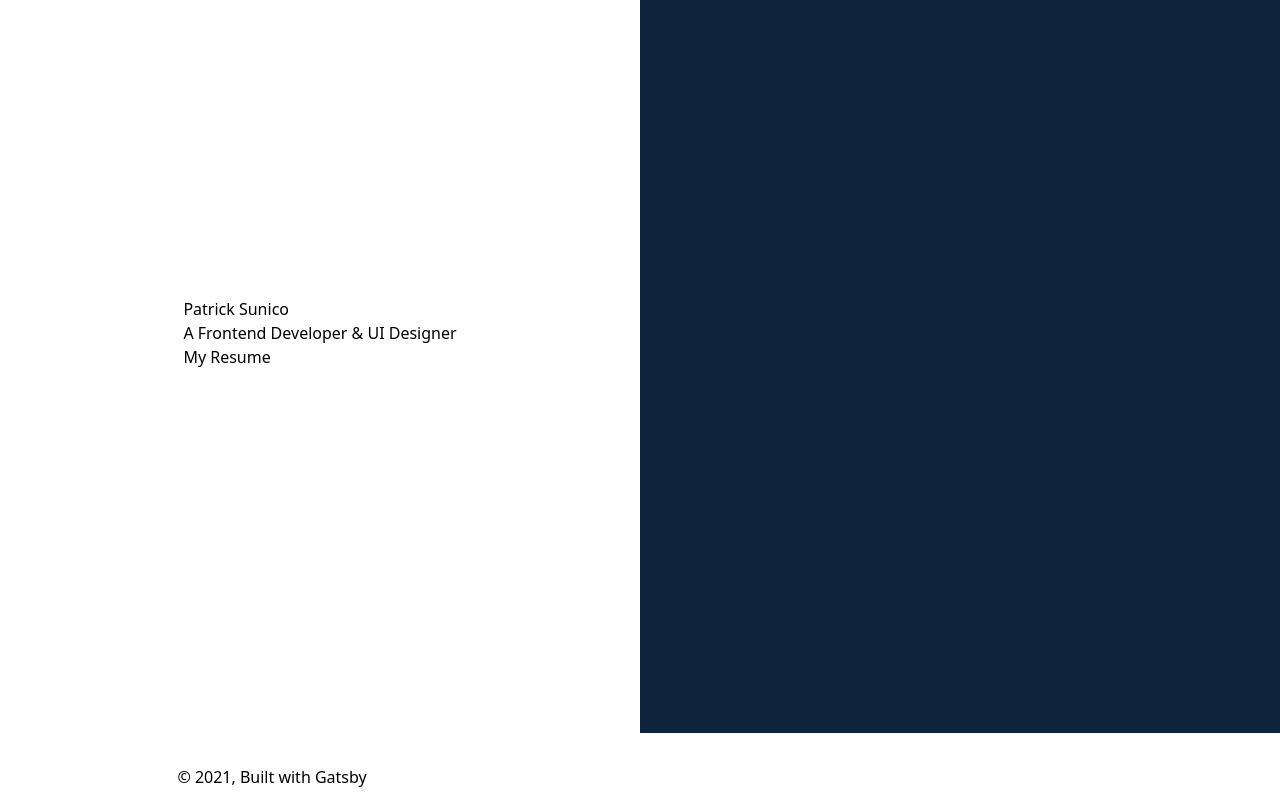
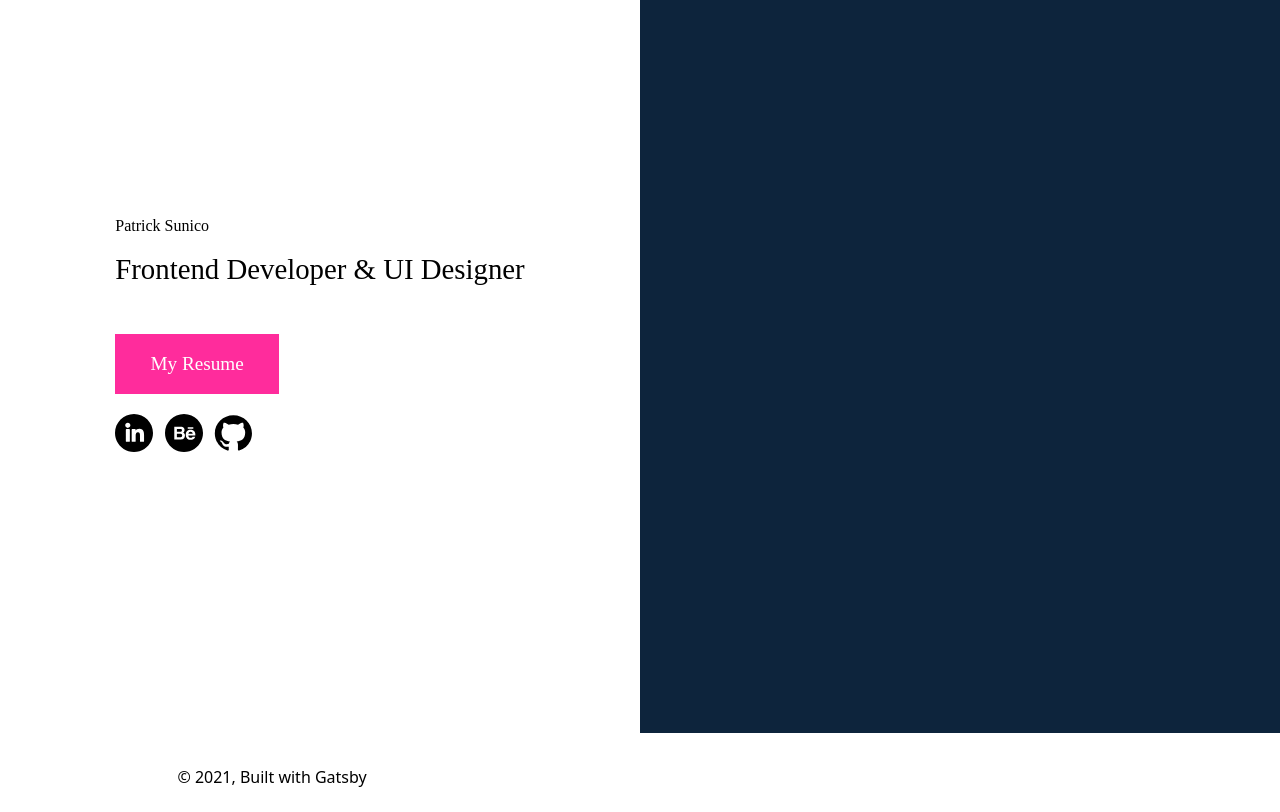
Before and after one commit to PatrickSunico/gatsby-portfolio, a Gatsby site: page / in a window 1280 px wide. Shown: the part 67-879 px from the top of the page. Built offline with nearby package versions, Linux system fonts and the light colour scheme; Gatsby itself is replaced by a stand-in of ours; a web font is replaced by a local one.

Commit message:
update hero layout

```diff
--- a/gatsby-config.js
+++ b/gatsby-config.js
@@ -31,6 +31,14 @@ module.exports = {
       },
     },
     {
+      resolve: "gatsby-plugin-react-svg",
+      options: {
+        rule: {
+          include: /assets/,
+        },
+      },
+    },
+    {
       resolve: "gatsby-plugin-web-font-loader",
       // options: {
       //   custom: {
--- a/package.json
+++ b/package.json
@@ -11,6 +11,7 @@
     "gatsby-plugin-manifest": "^3.0.0",
     "gatsby-plugin-offline": "^4.0.0",
     "gatsby-plugin-react-helmet": "^4.0.0",
+    "gatsby-plugin-react-svg": "^3.0.0",
     "gatsby-plugin-sass": "^4.0.2",
     "gatsby-plugin-sharp": "^3.0.0",
     "gatsby-plugin-web-font-loader": "^1.0.4",
--- a/src/components/Hero/Hero.js
+++ b/src/components/Hero/Hero.js
@@ -3,22 +3,51 @@ import { Link } from "gatsby"
 
 import "./HeroStyle.scss"
 
+// Icons
+
+import LinkedIn from "../assets/icons/LinkedIn.svg"
+import Behance from "../assets/icons/Behance.svg"
+import Github from "../assets/icons/Github.svg"
+
 const Hero = () => {
   return (
     <>
-      <div className="bg-hero flex flex-wrap items-stretch h-screen max-w-screen=lg x:max-w-screen-xl overflow-hidden">
-        <div className="w-full flex-1 h-70 bg-hero__left flex justify-center items-center">
-          <div className="bg-hero__title-container flex justify-start flex-col">
-            <h1 className="bg-hero__title">Patrick Sunico</h1>
-            <h2 className="bg-hero__caption">
-              A Frontend Developer & UI Designer
-            </h2>
-            <Link to="/"> My Resume </Link>
+      <div className="bg-hero">
+        <div className="flex-1 bg-hero__left">
+          <div className="custom-container">
+            <div className="bg-hero__title-container bg-hero__vertical-center">
+              <h3 className="bg-hero__title space-bottom">Patrick Sunico</h3>
+              <p className="bg-hero__caption space-bottom">
+                Frontend Developer & UI Designer
+              </p>
 
-            <div className="bg-hero__social"></div>
+              <div className="bg-hero__cta-container">
+                <Link
+                  to="/"
+                  className="bg-hero__resume-btn w-full md:w-1/3 xl:w-2/5 px-6 py-4"
+                >
+                  My Resume
+                </Link>
+
+                <div className="bg-hero__social-container md:w-1/3 xl:w-1/3">
+                  <LinkedIn className="bg-hero__social-icon" />
+                  <Behance className="bg-hero__social-icon" />
+                  <Github className="bg-hero__social-icon" />
+                </div>
+              </div>
+            </div>
+
+            {/* <div className="">
+              <div className="bg-hero__social"></div>
+
+              <Link className="bg-hero__resume-btn" to="/">
+                My Resume
+              </Link>
+            </div> */}
           </div>
         </div>
-        <div className="w-full h-70 flex-1 bg-hero__right"></div>
+
+        <div className="flex-1 bg-hero__right"></div>
       </div>
     </>
   )
--- a/src/components/Hero/HeroStyle.scss
+++ b/src/components/Hero/HeroStyle.scss
@@ -1,21 +1,85 @@
 @use "../../styles/variables" as var;
 
-.bg-hero__left {
+// .vertical-center {
+//   margin: 0;
+//   position: absolute;
+//   top: 50%;
+//   -ms-transform: translateY(-50%);
+//   transform: translateY(-50%);
+// }
+.bg-hero {
+  height: 100%;
+  display: flex;
+  position: relative;
+  &__left {
+    display: flex;
     background-color: var.$hero-color-right;
+    height: 100vh;
   }
 
-.bg-hero__right {
+  &__right {
+    display: flex;
     background-color: var.$hero-color-left;
+    height: 100vh;
   }
 
-.bg-hero__title-container {
+  &__title-container {
+    // justify-content: center;
+    // align-items: center;
+    flex-direction: column;
   }
 
-.bg-hero__title {
+  &__vertical-center {
+    display: flex;
+    justify-content: center;
   }
 
-.bg-hero__caption {
+  &__title {
+    font-family: var.$GramatikaBlack;
   }
 
-.bg-hero__social {
+  &__caption {
+    font-family: var.$GramatikaMedium;
+    font-size: var.$caption;
   }
+
+  &__cta-container {
+    margin-top: 2em;
+    display: flex;
+    flex-direction: column;
+  }
+
+  &__resume-btn {
+    background-color: var.$pink;
+    // padding: 0.8em;
+    // width: 7rem;
+    // width: auto;
+    text-align: center;
+    color: var.$default-white;
+    font-family: var.$GramatikaMedium;
+    font-size: 1.2em;
+  }
+
+  &__social-container {
+    display: flex;
+    margin-top: 1.2em;
+    justify-content: space-between;
+  }
+}
+
+//   // Desktop Sizes
+//   @media (max-width: 1440px) {
+//     width: 1280px;
+//     min-width: 1280px;
+//   }
+
+//   //   Medium Sized Laptops
+//   @media (max-width: 1280px) {
+//     width: 976px;
+//     min-width: 976px;
+//   }
+
+//   @media (max-width: 976px) {
+//     width: 100%;
+//     min-width: 100%;
+//   }
--- a/src/components/layout.js
+++ b/src/components/layout.js
@@ -12,7 +12,7 @@ import { useStaticQuery, graphql } from "gatsby"
 // Components
 import Navbar from "../components/Navbar/Navbar"
 import Hero from "../components/Hero/Hero"
-import Portfolio from "../components/Portfolio/Portfolio"
+// import Portfolio from "../components/Portfolio/Portfolio"
 
 import "../styles/styles.scss"
 
@@ -29,8 +29,7 @@ const Layout = ({ children }) => {
 
   return (
     <>
-      {/* <Header siteTitle={data.site.siteMetadata?.title || `Title`} /> */}
-      <Navbar siteTitle={data.site.siteMetadata?.title || `Title`} />
+      {/* <Navbar siteTitle={data.site.siteMetadata?.title || `Title`} /> */}
       <Hero />
       {/* <Portfolio /> */}
       <div className="container">
--- a/src/styles/base.scss
+++ b/src/styles/base.scss
@@ -132,3 +132,35 @@ body {
   font-size: 16px;
   margin: 0;
 }
+
+h1 {
+  font-size: var.$h1;
+}
+
+h2 {
+  font-size: var.$h2;
+}
+
+h3 {
+  font-size: var.$h3;
+}
+
+h4 {
+  font-size: var.$h4;
+}
+
+h5 {
+  font-size: var.$h3;
+}
+
+h6 {
+  font-size: var.$h4;
+}
+
+.space-top {
+  margin-top: 10px;
+}
+
+.space-bottom {
+  margin-bottom: 10px;
+}
--- a/src/styles/layout.scss
+++ b/src/styles/layout.scss
@@ -1 +1,36 @@
 /* Includes grid systems, responsive frameworks, wrappers, etc */
+
+// .vertical-center {
+//   display: flex;
+//   justify-content: center;
+//   align-items: center;
+// }
+
+// horizontal-center {
+//   align-items: center;
+// }
+
+.custom-container {
+  margin: 0 auto;
+  display: flex;
+  align-items: center;
+
+  // Large Desktop Sizes
+  @media (max-width: 1400px) {
+    // width: 50%;
+    // width: 80%;
+    // min-width: 80%;
+  }
+
+  // Desktop Sizes
+  @media (max-width: 1280px) {
+    // width: 80%;
+    // min-width: 80%;
+  }
+
+  // Medium Sizes
+  @media (max-width: 976px) {
+    // width: 80%;
+    // min-width: 80%;
+  }
+}
--- a/src/styles/variables.scss
+++ b/src/styles/variables.scss
@@ -13,3 +13,11 @@ $default-black: #000;
 $default-white: #fff;
 $hero-color-right: #fff;
 $hero-color-left: #0d243c;
+
+$h1: 4rem;
+$h2: 3.8rem;
+$h3: 3.6rem;
+$h4: 3.4rem;
+$h5: 3rem;
+$h6: 2.8rem;
+$caption: 1.8rem;
```
Also changed, not shown: src/styles/styles.scss (+2 -31 lines), src/components/assets/fonts/Gramatika-Black.ttf (renamed from src/components/fonts/Gramatika-Black.ttf), src/components/assets/fonts/Gramatika-Light.ttf (renamed from src/components/fonts/Gramatika-Light.ttf), src/components/assets/fonts/Gramatika-Medium.ttf (renamed from src/components/fonts/Gramatika-Medium.ttf), src/components/assets/fonts/Gramatika-Regular.ttf (renamed from src/components/fonts/Gramatika-Regular.ttf), src/components/assets/fonts/fonts.css (renamed from src/components/fonts/fonts.css), src/components/assets/icons/Behance.svg (added), src/components/assets/icons/Github.svg (added), src/components/assets/icons/LinkedIn.svg (added), src/components/assets/images/gatsby-astronaut.png (renamed from src/images/gatsby-astronaut.png), src/components/assets/images/gatsby-icon.png (renamed from src/images/gatsby-icon.png), 1 other file. Lines whose indentation alone changed are shown as unchanged.
